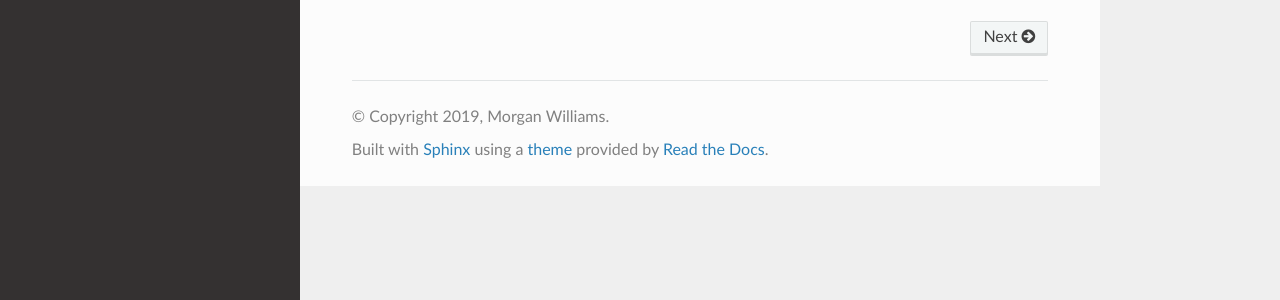
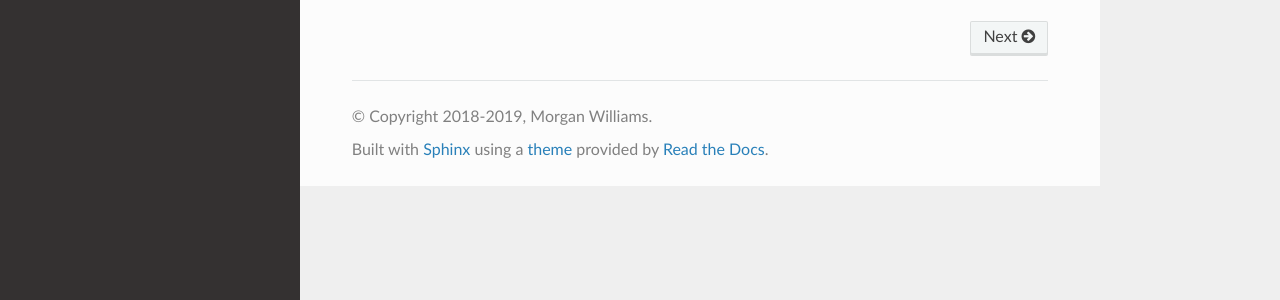
Before and after one commit to morganjwilliams/pyrolite, a Sphinx documentation site: the page built from docs/source/index.rst, in a window 1280 px wide. Shown: the part 541-841 px from the top of the page. Built offline with Sphinx 7.4.7 and the Read the Docs theme 2.0.0, drawn with Linux system fonts in a browser that asks for light colours.

Commit message:
Copyright date

```diff
--- a/docs/source/conf.py
+++ b/docs/source/conf.py
@@ -21,6 +21,7 @@
 import os
 import sys
 import re
+from datetime import date
 
 sys.path.insert(0, os.path.abspath("."))
 sys.path.insert(0, os.path.abspath("../."))
@@ -79,7 +80,8 @@ master_doc = "index"
 
 # General information about the project.
 project = "pyrolite"
-copyright = "2019, Morgan Williams"
+copyright = '2018-%s, Morgan Williams' % date.today().year
+
 author = "Morgan Williams"
 
 # The language for content autogenerated by Sphinx. Refer to documentation
```
